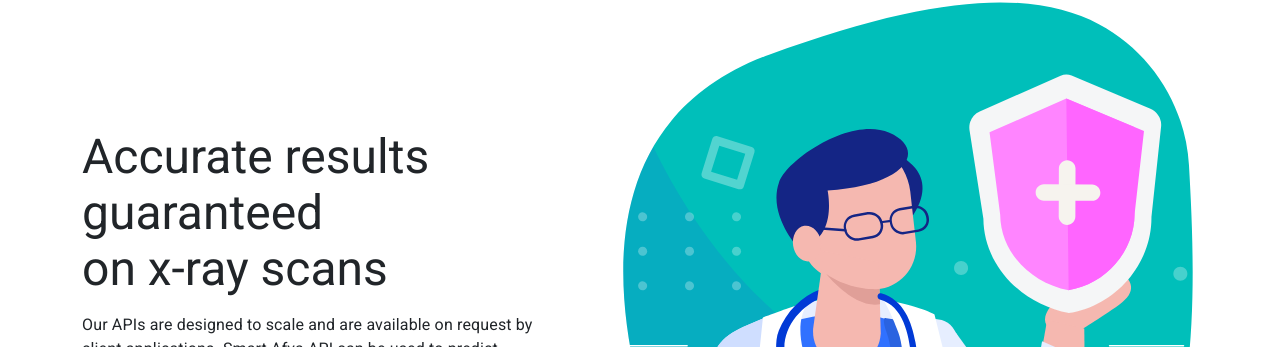
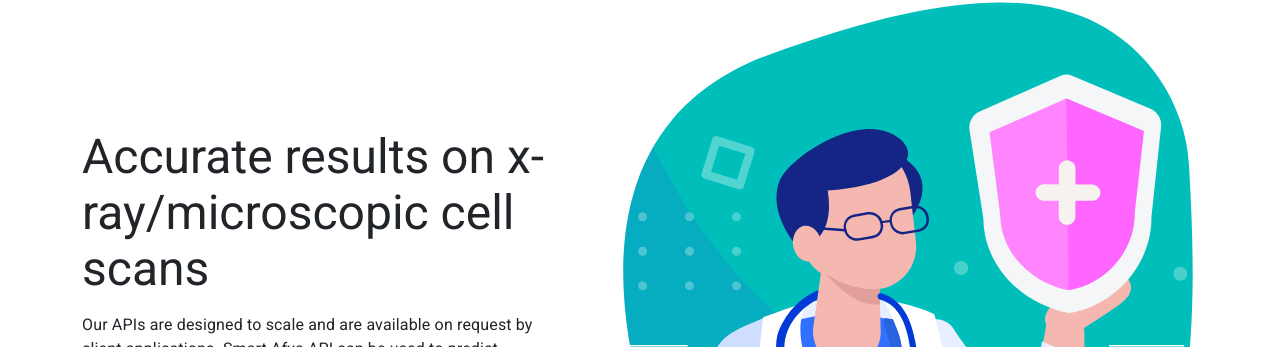
Before and after one commit to kagwicharles/smartafya-front, a React (Create React App) app: page / in a window 1280 px wide. Shown: the part 134-481 px from the top of the page. Built offline with nearby package versions, Linux system fonts and the light colour scheme; no server answers.

Commit message:
ui changes

```diff
--- a/src/pages/Home.js
+++ b/src/pages/Home.js
@@ -12,7 +12,7 @@ export default function Home() {
                         <Stack spacing={2} justifyContent='center'>
                             <Typography
                                 variant='h3' align='left'>
-                                Accurate results guaranteed <br /> on x-ray scans
+                                Accurate results on x-ray/microscopic cell scans
                             </Typography>
                             <Typography align='left'>
                                 Our APIs are designed to scale and are available on request by client applications.
```
